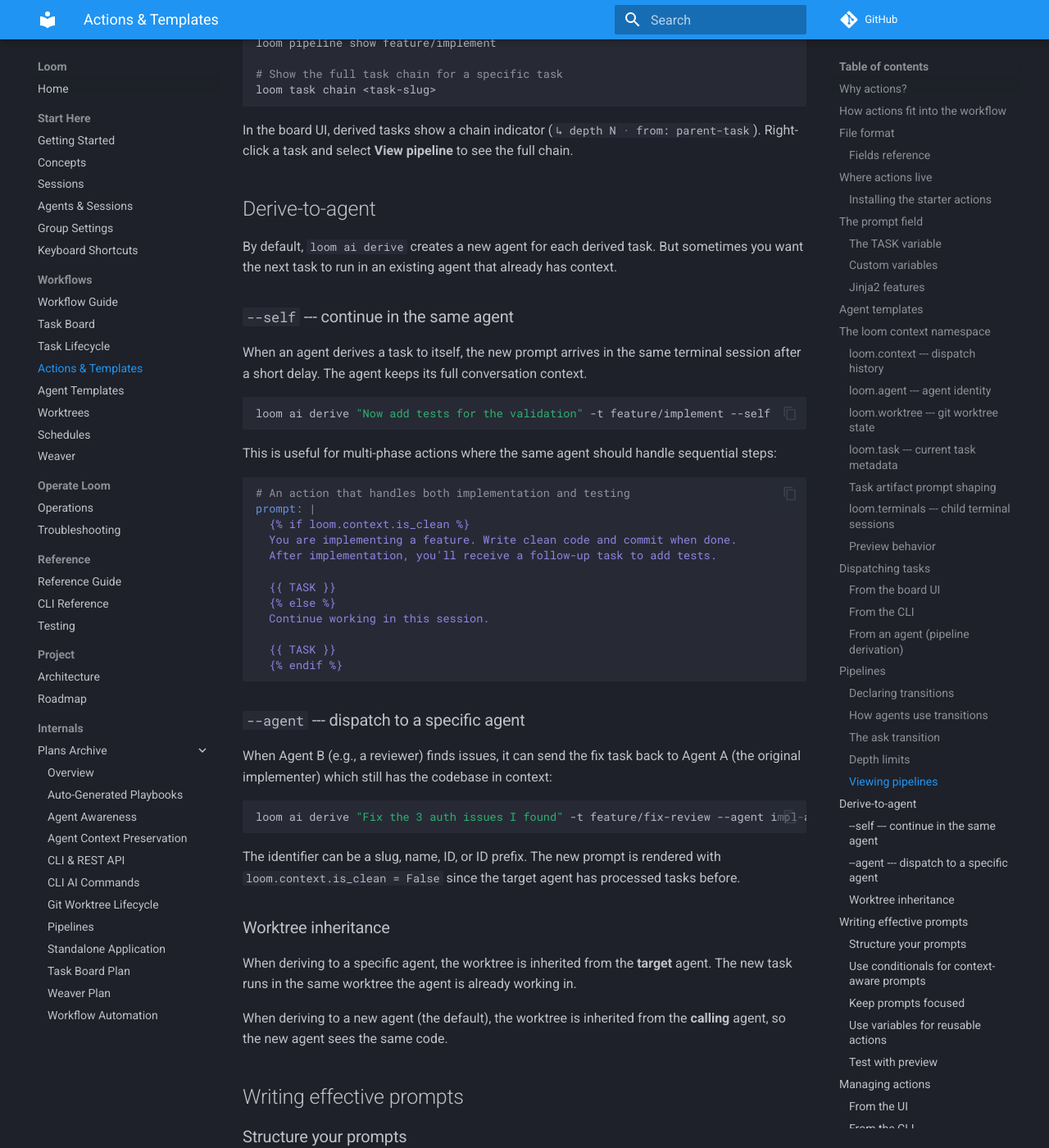
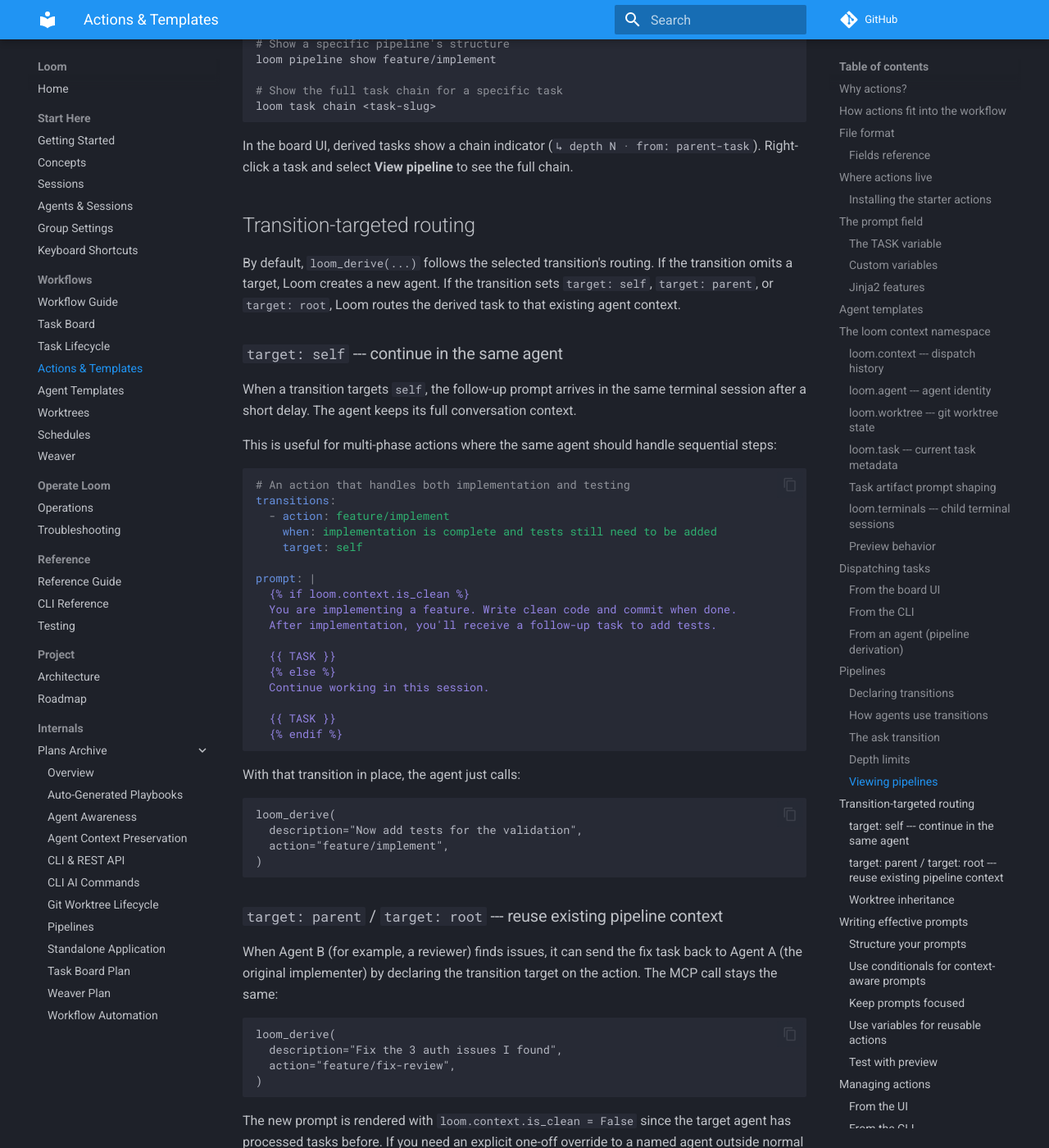
Before and after one commit to runtorque/torque, an MkDocs documentation site: the page built from docs/actions.md, in a window 1280 px wide and 1400 px high, scrolled down 13644 px. Shown: the whole window at 82% size. Built offline with MkDocs 1.6.1 and Material for MkDocs 9.7.7, drawn with Linux system fonts in a browser that asks for light colours; comment, search, counter and statistics services are not loaded; some of the changed text lies outside the part shown.

Commit message:
loom: task boundary — Migrate worker-agent Loom event reporting guidance from CLI to MCP
Task: Migrate worker-agent Loom event reporting guidance from CLI to MCP
Branch: loom/worker-mcp-guidance-migration-bbd08a1

Migrated worker-facing Loom reporting guidance from CLI-first `loom ai ...` commands to MCP-first `loom_*` tools across the persistent system prompt, dispatch postscript, built-in feature action prompts, and the main workflow/docs surfaces. Added regression coverage for the updated prompt guidance and verified with focused unittest runs.

````diff
--- a/docs/actions.md
+++ b/docs/actions.md
@@ -42,7 +42,7 @@
 
 3. Loom launches the agent, renders the action prompt, and sends the result.
 
-4. If the action declares transitions, the agent can hand off the next step with `loom ai derive`.
+4. If the action declares transitions, the agent can hand off the next step with `loom_derive(...)`.
 
 The same action can be used in manual work, pipeline handoffs, or schedules. A schedule that fires a task with `-t feature/implement` goes through the same prompt-rendering path as a task you dispatched by hand.
 
@@ -349,7 +349,7 @@
 | `loom.task.id` | string | Task ID. |
 | `loom.task.slug` | string | Task slug. |
 | `loom.task.depth` | int | Pipeline depth (0 for root tasks, increments per derivation). |
-| `loom.task.is_derived` | bool | Whether this task was created by `loom ai derive`. |
+| `loom.task.is_derived` | bool | Whether this task was created by `loom_derive(...)`. |
 | `loom.task.parent_task_id` | string | ID of the parent task (empty for root tasks). |
 | `loom.task.labels` | list | Task labels (e.g., `["derived", "feature"]`). |
 | `loom.task.group` | string | Task's group name. |
@@ -440,20 +440,16 @@
 
 ### From an agent (pipeline derivation)
 
-An agent that's finished its task can derive a new task and dispatch it:
+An agent that's finished its task derives the next step with `loom_derive(...)`:
 
-```bash
-# Derive to a new agent (default)
-loom ai derive "Review the implementation" -t feature/review
-
-# Derive to a specific existing agent
-loom ai derive "Fix the 3 issues found" -t feature/fix-review --agent impl-add-auth
-
-# Derive to yourself (same session, preserves context)
-loom ai derive "Now add tests for the validation" -t feature/implement --self
+```text
+loom_derive(
+  description="Review the implementation",
+  action="feature/review",
+)
 ```
 
-See [Derive-to-agent](#derive-to-agent) for details.
+Transition routing decides whether the task goes to a new agent, the same agent, or a parent/root agent. See [Transition-targeted routing](#transition-targeted-routing) for details.
 
 ## Pipelines
 
@@ -492,21 +488,22 @@
 
 ### How agents use transitions
 
-When Loom dispatches a task that has transitions, it appends a postscript to the prompt telling the agent which `loom ai` commands are available:
+When Loom dispatches a task that has transitions, it appends a postscript to the prompt telling the agent which Loom MCP tools are available:
 
 ```
-Report your progress with these commands:
-- `loom ai done` — task complete, no follow-up needed
-- `loom ai derive "description" -t feature/review` — implementation is complete and ready for review
-- `loom ai blocked "reason"` — need user input
-- `loom ai error "message"` — unrecoverable error
+Report your progress with these Loom MCP tools:
+- `loom_done(message="brief summary")` — task complete, no follow-up needed
+- `loom_derive(description="description", action="feature/review")` — implementation is complete and ready for review
+- `loom_blocked(reason="reason")` — need user input
+- `loom_error(message="message")` — unrecoverable error
+- `loom_verify(state="passed", tests_run="...", notes="...")` — record manual deploy/restart/smoke verification details when relevant
 ```
 
-The agent reads these instructions and calls the appropriate command when it's done. The server validates that the transition is allowed before dispatching.
+The agent reads these instructions and calls the appropriate MCP tool when it's done. The server validates that the transition is allowed before dispatching. The dedicated [CLI reference](cli.md#agent-reporting) still documents the equivalent `loom ai ...` commands for manual workflows and debugging.
 
 ### The `ask` transition
 
-The `ask` transition is a human-in-the-loop gate. When an agent calls `loom ai ask "question"`, the derived task lands in the **Backlog** lane with a `human` label instead of being dispatched automatically. A human reviews the question, optionally edits the task, and dispatches it manually.
+The `ask` transition is a human-in-the-loop gate. When an agent calls `loom_ask(question="question")`, the derived task lands in the **Backlog** lane with a `human` label instead of being dispatched automatically. A human reviews the question, optionally edits the task, and dispatches it manually.
 
 ```yaml
 transitions:
@@ -539,22 +536,23 @@
 
 In the board UI, derived tasks show a chain indicator (`↳ depth N · from: parent-task`). Right-click a task and select **View pipeline** to see the full chain.
 
-## Derive-to-agent
+## Transition-targeted routing
 
-By default, `loom ai derive` creates a new agent for each derived task. But sometimes you want the next task to run in an existing agent that already has context.
+By default, `loom_derive(...)` follows the selected transition's routing. If the transition omits a target, Loom creates a new agent. If the transition sets `target: self`, `target: parent`, or `target: root`, Loom routes the derived task to that existing agent context.
 
-### `--self` --- continue in the same agent
+### `target: self` --- continue in the same agent
 
-When an agent derives a task to itself, the new prompt arrives in the same terminal session after a short delay. The agent keeps its full conversation context.
-
-```bash
-loom ai derive "Now add tests for the validation" -t feature/implement --self
-```
+When a transition targets `self`, the follow-up prompt arrives in the same terminal session after a short delay. The agent keeps its full conversation context.
 
 This is useful for multi-phase actions where the same agent should handle sequential steps:
 
 ```yaml
 # An action that handles both implementation and testing
+transitions:
+  - action: feature/implement
+    when: implementation is complete and tests still need to be added
+    target: self
+
 prompt: |
   {% if loom.context.is_clean %}
   You are implementing a feature. Write clean code and commit when done.
@@ -568,15 +566,27 @@
   {% endif %}
 ```
 
-### `--agent` --- dispatch to a specific agent
+With that transition in place, the agent just calls:
 
-When Agent B (e.g., a reviewer) finds issues, it can send the fix task back to Agent A (the original implementer) which still has the codebase in context:
-
-```bash
-loom ai derive "Fix the 3 auth issues I found" -t feature/fix-review --agent impl-add-auth
+```text
+loom_derive(
+  description="Now add tests for the validation",
+  action="feature/implement",
+)
 ```
 
-The identifier can be a slug, name, ID, or ID prefix. The new prompt is rendered with `loom.context.is_clean = False` since the target agent has processed tasks before.
+### `target: parent` / `target: root` --- reuse existing pipeline context
+
+When Agent B (for example, a reviewer) finds issues, it can send the fix task back to Agent A (the original implementer) by declaring the transition target on the action. The MCP call stays the same:
+
+```text
+loom_derive(
+  description="Fix the 3 auth issues I found",
+  action="feature/fix-review",
+)
+```
+
+The new prompt is rendered with `loom.context.is_clean = False` since the target agent has processed tasks before. If you need an explicit one-off override to a named agent outside normal worker prompts, the CLI `loom ai derive --agent ...` and `--self` forms remain available; see [CLI Reference](cli.md#agent-reporting).
 
 ### Worktree inheritance
 
@@ -916,15 +926,15 @@
 
 Usage:
 
-```bash
+```text
 # First dispatch — full instructions
 loom dispatch "Add the User model with email and name fields" -t iterative
 
-# Agent finishes, then derives to itself
-loom ai derive "Add the API endpoints for CRUD operations" -t iterative --self
+# Agent finishes, then derives the next routed step
+loom_derive(description="Add the API endpoints for CRUD operations", action="iterative")
 
 # Agent finishes again, derives once more
-loom ai derive "Add input validation and error handling" -t iterative --self
+loom_derive(description="Add input validation and error handling", action="iterative")
 ```
 
 Each follow-up only sends the new step. The agent retains the full context of what it built in previous steps.
--- a/docs/workflow-guide.md
+++ b/docs/workflow-guide.md
@@ -156,14 +156,15 @@
 
 ## 5. Work in progress: updates, blockers, and human input
 
-Once an agent is working on a task, the agent can report back to Loom:
+Once an agent is working on a task, the agent can report back to Loom with MCP tools:
 
-- `loom ai progress "message"` updates the activity detail
-- `loom ai blocked "reason"` marks the task as blocked
-- `loom ai error "message"` marks the task as failed and needing attention
-- `loom ai done` completes the current task
-- `loom ai ready` completes the task and releases the agent for future work
-- `loom ai ask "question"` creates a human-in-the-loop follow-up task in **Backlog**
+- `loom_progress(message="message")` updates the activity detail
+- `loom_blocked(reason="reason")` marks the task as blocked
+- `loom_error(message="message")` marks the task as failed and needing attention
+- `loom_done(message="summary")` completes the current task
+- `loom_ready()` completes the task and releases the agent for future work
+- `loom_verify(state="passed", tests_run="...", notes="...")` records deploy/restart/smoke verification status when relevant
+- `loom_ask(question="question", description="details")` creates a human-in-the-loop follow-up task in **Backlog**
 
 These updates make the board readable without opening each agent session. A person scanning the board can see which tasks are moving, which are blocked, and which are waiting on a human decision.
 
@@ -189,8 +190,11 @@
 
 From the agent's perspective, this is usually one command:
 
-```bash
-loom ai derive "Review the auth middleware implementation" -t feature/review
+```text
+loom_derive(
+  description="Review the auth middleware implementation",
+  action="feature/review",
+)
 ```
 
 What Loom does next:
@@ -210,7 +214,7 @@
 
 There are two common endings:
 
-- A single task finishes directly with `loom ai done`.
+- A single task finishes directly with `loom_done(message="summary")`.
 - A pipeline finishes when its last derived task is marked done and Loom cascades completion back up the chain.
 
 If you use worktrees, completion is often followed by a git step such as review, merge, checkpoint cleanup, or worktree removal. That git flow is separate from the board flow, which is why the board can remain clean even when code review takes longer.
@@ -237,15 +241,18 @@
 
 4. The implementation agent finishes and derives a review task:
 
-   ```bash
-   loom ai derive "Review auth middleware" -t feature/review
+   ```text
+   loom_derive(
+     description="Review auth middleware",
+     action="feature/review",
+   )
    ```
 
 5. The reviewer either:
 
-- calls `loom ai done` if the work is good
-- calls `loom ai derive ... -t feature/fix-review` if fixes are needed
-- calls `loom ai ask "..."` if a human decision is required
+- calls `loom_done(message="summary")` if the work is good
+- calls `loom_derive(description="...", action="feature/fix-review")` if fixes are needed
+- calls `loom_ask(question="...", description="...")` if a human decision is required
 
 6. Once the implementation chain reaches **Done**, the dependent deployment task can be dispatched.
 
````
Also changed, not shown: docs/agents-and-sessions.md (+1 -1 lines), docs/board.md (+16 -15 lines), docs/task-lifecycle.md (+11 -11 lines), docs/worktrees.md (+2 -2 lines), 6 other files.
